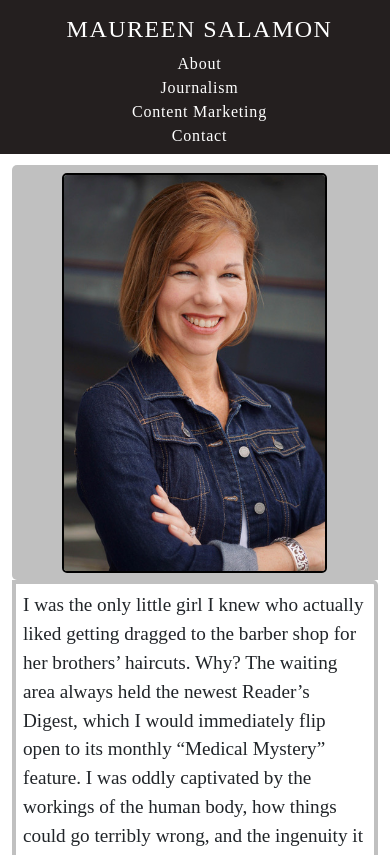
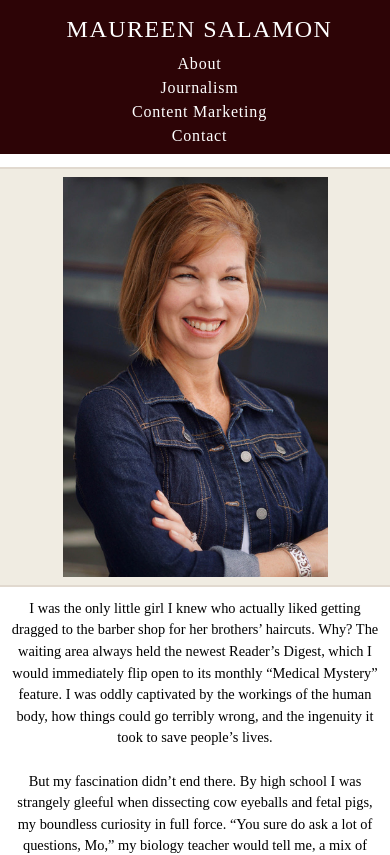
Before and after one commit to kevin-salamon/Maureen-Portfolio, a plain HTML site: page about.html in a window 390 px wide. Shown: the top 855 px of the page. Drawn offline with nearby package versions, Linux system fonts and the light colour scheme; a web font is replaced by a local one.

Commit message:
changed color scheme for remaining pages. changed padding of about page

```diff
--- a/assets/css/aboutstyle.css
+++ b/assets/css/aboutstyle.css
@@ -8,7 +8,7 @@
     width: 100%;
     display: flex;
     padding: 1.5%;
-    background-color: rgb(36, 31, 31);
+    background-color: #2D0406;
 }
 
 .navtab {
@@ -47,11 +47,12 @@
 .flex-container {
     display: flex;
     flex-direction: row;
-    width: 98%;
+    width: 100%;
     background-size: cover;
-    padding: 2%;
     background-color: white;
-    margin: 1%;
+    margin: 3.5% 0%;
+    border-top: 2px solid #E1D9CF;
+    border-bottom: 2px solid #E1D9CF;
 }
 
 .image-slot {
@@ -60,12 +61,10 @@
     align-items: center;
     width: 50%;
     padding: 2%;
-    background-color: silver;
-    border-radius: 5px 0px 0px 5px;
+    background-color: #F0ECE2;
 }
 
 .headshot {
-    border: 2px solid black;
     border-radius: 5px;
     width: auto;
     height: 600px;
@@ -77,9 +76,9 @@
     justify-content: center;
     width: 50%;
     background-color: white;
+    color: black;
     padding: 2%;
-    border: 4px solid silver;
-    border-radius: 0px 5px 5px 0px;
+    /* border: 4px solid #F0ECE2; */
 }
 
 .text-slot p {
@@ -132,15 +131,17 @@
 @media screen and (max-width: 1074px) {
     .flex-container {
         flex-wrap: wrap;
+        border-top: 2px solid #E1D9CF;
     }
 
     .image-slot {
         width: 100%;
-        background-color: white;
+        border-bottom: 2px solid #E1D9CF;
     }
 
     .text-slot {
         width: 100%;
+        text-align: center;
     }
 }
 
@@ -148,9 +149,15 @@
     .headshot {
         height: 400px;
         width: 265px;
+        border-radius: 0px;
     }
 
-    .image-slot {
-        background-color: silver;
+    .text-slot p {
+        font-size: 0.9em;
+        padding: 3px;
+    }
+
+    .flex-container {
+        /* margin-top: 0%; */
     }
 }
--- a/assets/css/contactstyle.css
+++ b/assets/css/contactstyle.css
@@ -3,7 +3,7 @@
     width: 100%;
     display: flex;
     padding: 1.5%;
-    background-color: rgb(36, 31, 31);
+    background-color: #2D0406;
 }
 
 .navtab {
--- a/assets/css/indexstyle.css
+++ b/assets/css/indexstyle.css
@@ -14,11 +14,11 @@ body {
 }
 
 .header-nav {
-    box-shadow: 2px black;
     width: 100%;
     display: flex;
     padding: 1.5%;
-    background-color: rgb(36, 31, 31);
+    background-color: #2D0406;
+    border-bottom: 1px solid #44151E;
 }
 
 .navtab {
--- a/assets/css/worksstyle.css
+++ b/assets/css/worksstyle.css
@@ -7,8 +7,8 @@
     box-shadow: 2px black;
     width: 100%;
     display: flex;
-    background-color: #1D3557;
-    border-bottom: 2px solid #457B9D;
+    padding: 1.5%;
+    background-color: #2D0406;
 }
 
 .navtab {
```
Also changed, not shown: index.html (+0 -1 lines).
